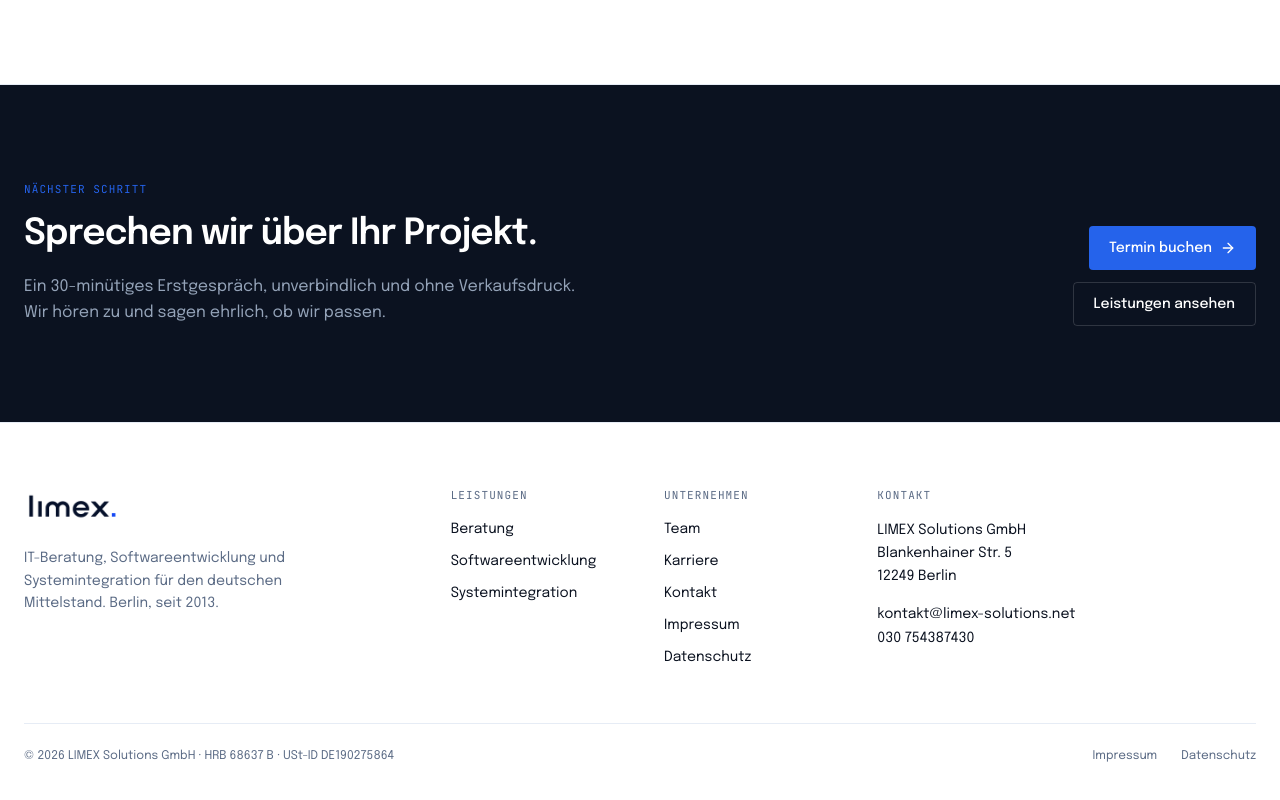
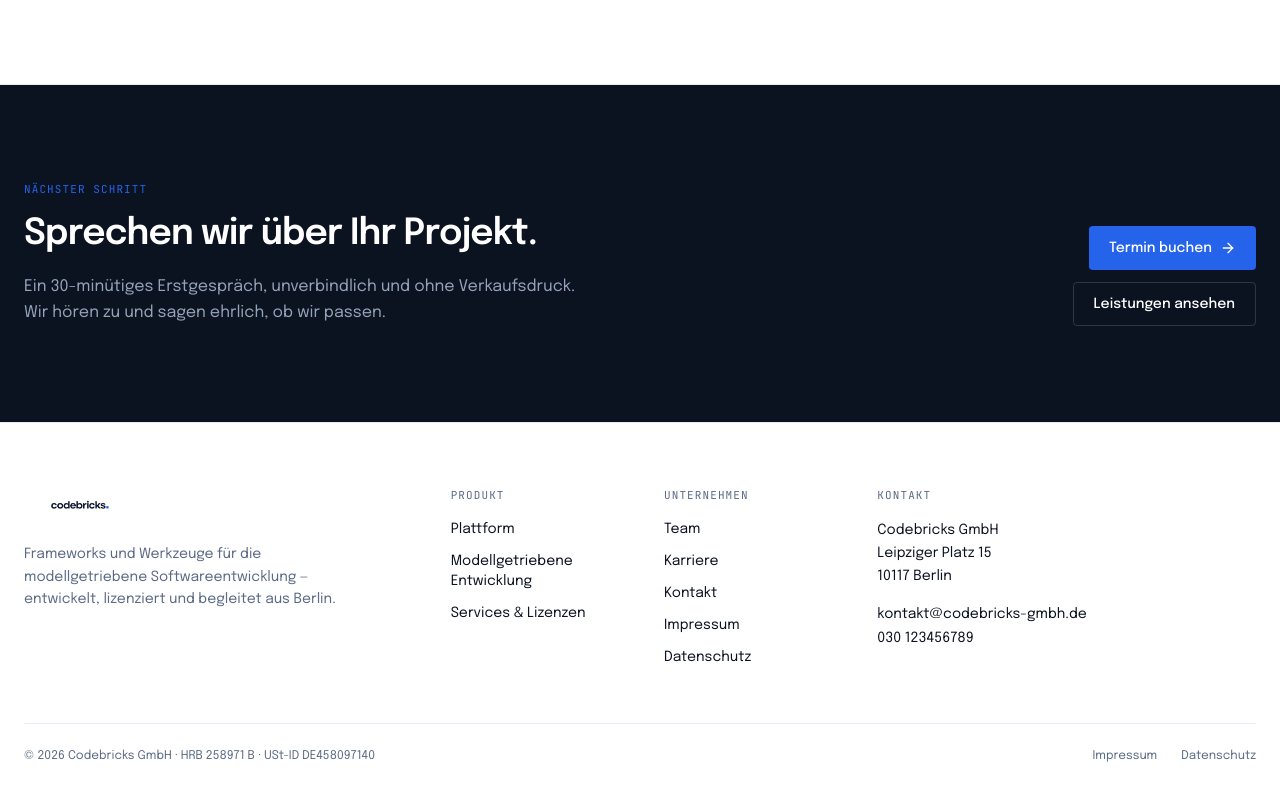
Before and after one commit to darklobster9512/codebricks, a React (Vite) app: page / in a window 1280 px wide. Shown: the part 3704-4504 px from the top of the page. Built offline with nearby package versions, Linux system fonts and the light colour scheme.

Commit message:
Changes
Co-authored-by: darklobster9512 <301748244+darklobster9512@users.noreply.github.com>

```diff
--- a/src/components/limex/Footer.tsx
+++ b/src/components/limex/Footer.tsx
@@ -1,5 +1,5 @@
 import { Link } from 'react-router-dom';
-import logo from '@/assets/logo-limex.png';
+import logo from '@/assets/logo-codebricks.png';
 
 const Footer = () => (
   <footer className="border-t border-[#E6ECF5] bg-white">
@@ -8,23 +8,23 @@ const Footer = () => (
         <div className="md:col-span-4">
           <img
             src={logo}
-            alt="LIMEX Solutions"
-            className="h-14 w-auto -my-2 -ml-[38px] select-none"
+            alt="Codebricks GmbH"
+            className="h-9 w-auto select-none"
             draggable={false}
             onContextMenu={(e) => e.preventDefault()}
           />
           <p className="mt-5 max-w-xs text-sm leading-relaxed text-[#5B6B85]">
-            IT-Beratung, Softwareentwicklung und Systemintegration für den deutschen
-            Mittelstand. Berlin, seit 2013.
+            Frameworks und Werkzeuge für die modellgetriebene Softwareentwicklung —
+            entwickelt, lizenziert und begleitet aus Berlin.
           </p>
         </div>
 
         <div className="md:col-span-2">
-          <p className="text-[11px] font-mono uppercase tracking-widest text-[#5B6B85]">Leistungen</p>
+          <p className="text-[11px] font-mono uppercase tracking-widest text-[#5B6B85]">Produkt</p>
           <ul className="mt-4 space-y-3 text-sm text-[#0B1220]">
-            <li><Link to="/beratung" className="hover:text-[#2563EB]">Beratung</Link></li>
-            <li><Link to="/softwareentwicklung" className="hover:text-[#2563EB]">Softwareentwicklung</Link></li>
-            <li><Link to="/systemintegration" className="hover:text-[#2563EB]">Systemintegration</Link></li>
+            <li><Link to="/plattform" className="hover:text-[#2563EB]">Plattform</Link></li>
+            <li><Link to="/modellgetriebene-entwicklung" className="hover:text-[#2563EB]">Modellgetriebene Entwicklung</Link></li>
+            <li><Link to="/services" className="hover:text-[#2563EB]">Services &amp; Lizenzen</Link></li>
           </ul>
         </div>
 
@@ -42,23 +42,23 @@ const Footer = () => (
         <div className="md:col-span-4">
           <p className="text-[11px] font-mono uppercase tracking-widest text-[#5B6B85]">Kontakt</p>
           <address className="mt-4 not-italic text-sm leading-relaxed text-[#0B1220]">
-            LIMEX Solutions GmbH<br />
-            Blankenhainer Str. 5<br />
-            12249 Berlin
+            Codebricks GmbH<br />
+            Leipziger Platz 15<br />
+            10117 Berlin
           </address>
           <div className="mt-4 space-y-1 text-sm">
-            <a href="mailto:kontakt@limex-solutions.net" className="block text-[#0B1220] hover:text-[#2563EB]">
-              kontakt@limex-solutions.net
+            <a href="mailto:kontakt@codebricks-gmbh.de" className="block text-[#0B1220] hover:text-[#2563EB]">
+              kontakt@codebricks-gmbh.de
             </a>
-            <a href="tel:+4930754387430" className="block text-[#0B1220] hover:text-[#2563EB]">
-              030 754387430
+            <a href="tel:+4930123456789" className="block text-[#0B1220] hover:text-[#2563EB]">
+              030 123456789
             </a>
           </div>
         </div>
       </div>
 
       <div className="mt-14 flex flex-col md:flex-row md:items-center md:justify-between gap-4 border-t border-[#E6ECF5] pt-6 text-xs text-[#5B6B85]">
-        <p>© {new Date().getFullYear()} LIMEX Solutions GmbH · HRB 68637 B · USt-ID DE190275864</p>
+        <p>© {new Date().getFullYear()} Codebricks GmbH · HRB 258971 B · USt-ID DE458097140</p>
         <div className="flex gap-6">
           <Link to="/impressum" className="hover:text-[#0B1220]">Impressum</Link>
           <Link to="/datenschutz" className="hover:text-[#0B1220]">Datenschutz</Link>
```
